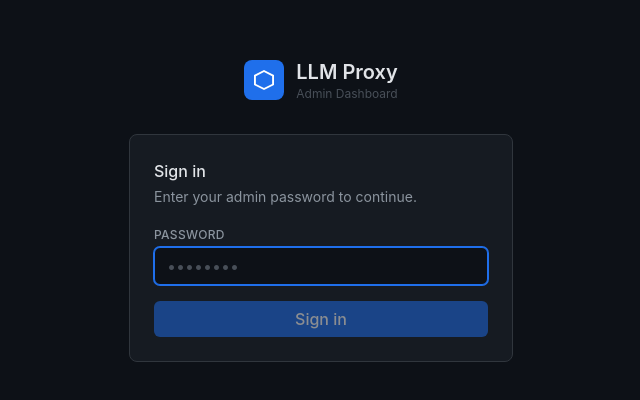
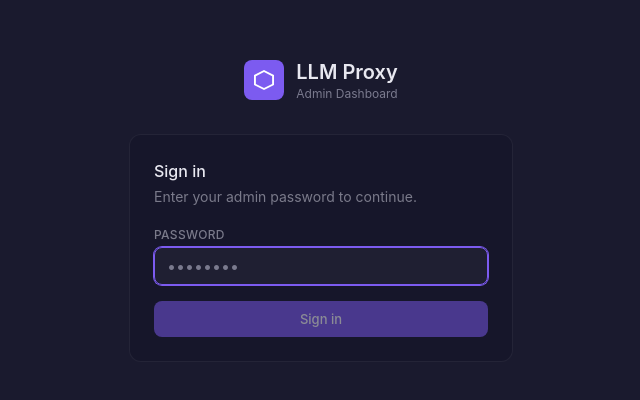
Before and after one commit to darkraise/llm-proxy, a React (Vite) app in the folder web/: page /admin/login in a window 1280 px wide. Shown: the part 190-590 px from the top of the page, without its empty margins (319-959 px from the left). Built offline with nearby package versions, Linux system fonts and the light colour scheme.

Commit message:
feat(web): add lucide-react and CSS variable theme system
CSS custom properties for dark/light mode with color-mix() for
opacity variants. Updated Tailwind config to reference theme
variables instead of hardcoded hex colors.

```diff
--- a/web/package.json
+++ b/web/package.json
@@ -9,6 +9,7 @@
     "preview": "vite preview"
   },
   "dependencies": {
+    "lucide-react": "^1.7.0",
     "react": "^18.3.1",
     "react-dom": "^18.3.1",
     "react-router-dom": "^6.26.2",
--- a/web/src/index.css
+++ b/web/src/index.css
@@ -2,7 +2,47 @@
 @tailwind components;
 @tailwind utilities;
 
+:root {
+  --surface: #1a1a2e;
+  --surface-raised: #16162a;
+  --surface-overlay: #1e1e36;
+  --border: rgba(255,255,255,0.06);
+  --border-muted: rgba(255,255,255,0.03);
+  --text-primary: #e8e8f0;
+  --text-secondary: #7a7a8a;
+  --text-muted: #7a7a8e;
+  --accent: #7c5bf0;
+  --accent-light: #a78bfa;
+  --accent-muted: rgba(124,91,240,0.12);
+  --accent-gradient: linear-gradient(135deg, #7c5bf0, #5b8cf0);
+  --success: #52c41a;
+  --warning: #faad14;
+  --error: #f85149;
+}
+
+[data-theme="light"] {
+  --surface: #ffffff;
+  --surface-raised: #f8f9fa;
+  --surface-overlay: #ffffff;
+  --border: rgba(0,0,0,0.08);
+  --border-muted: rgba(0,0,0,0.04);
+  --text-primary: #1a1a2e;
+  --text-secondary: #6b7280;
+  --text-muted: #9ca3af;
+  --accent: #7c5bf0;
+  --accent-light: #6d4ed6;
+  --accent-muted: rgba(124,91,240,0.08);
+  --accent-gradient: linear-gradient(135deg, #7c5bf0, #5b8cf0);
+  --success: #16a34a;
+  --warning: #d97706;
+  --error: #dc2626;
+}
+
 @layer base {
+  html {
+    color-scheme: dark;
+  }
+
   html,
   body,
   #root {
@@ -10,8 +50,9 @@
   }
 
   body {
-    @apply bg-surface text-text-primary font-sans antialiased text-base;
-    color-scheme: dark;
+    background: var(--surface);
+    color: var(--text-primary);
+    @apply font-sans antialiased text-base;
   }
 
   * {
@@ -23,29 +64,30 @@
   }
 
   ::-webkit-scrollbar-track {
-    @apply bg-surface-raised;
+    background: var(--surface-raised);
   }
 
   ::-webkit-scrollbar-thumb {
-    @apply bg-border rounded-full;
+    background: var(--border);
+    @apply rounded-full;
   }
 
   ::-webkit-scrollbar-thumb:hover {
-    @apply bg-text-muted;
+    background: var(--text-muted);
   }
 }
 
 @layer components {
   .card {
-    @apply bg-surface-raised border border-border rounded-lg;
+    @apply bg-surface-raised border border-border rounded-xl;
   }
 
   .btn {
-    @apply inline-flex items-center justify-center gap-2 px-3 py-1.5 rounded-md font-medium transition-colors focus:outline-none focus:ring-2 focus:ring-accent focus:ring-offset-1 focus:ring-offset-surface;
+    @apply inline-flex items-center justify-center gap-2 px-3 py-1.5 rounded-lg text-[13px] font-medium transition-colors focus:outline-none focus:ring-2 focus:ring-accent focus:ring-offset-1 focus:ring-offset-surface;
   }
 
   .btn-primary {
-    @apply btn bg-accent hover:bg-accent-hover text-white;
+    @apply btn bg-accent hover:bg-accent-light text-white;
   }
 
   .btn-secondary {
@@ -53,12 +95,24 @@
   }
 
   .btn-danger {
-    @apply btn bg-error/10 hover:bg-error/20 text-error border border-error/30;
+    @apply btn text-error border;
+    background: color-mix(in srgb, var(--error) 10%, transparent);
+    border-color: color-mix(in srgb, var(--error) 30%, transparent);
+  }
+
+  .btn-danger:hover {
+    background: color-mix(in srgb, var(--error) 20%, transparent);
   }
 
   .input {
-    @apply w-full bg-surface border border-border rounded-md px-3 py-1.5 text-text-primary placeholder-text-muted
-      focus:outline-none focus:border-accent focus:ring-1 focus:ring-accent transition-colors;
+    @apply w-full rounded-lg px-3 py-1.5 text-text-primary placeholder-text-muted
+      focus:outline-none focus:ring-1 focus:ring-accent transition-colors;
+    background: rgba(255,255,255,0.04);
+    border: 1px solid rgba(255,255,255,0.1);
+  }
+
+  .input:focus {
+    border-color: var(--accent);
   }
 
   .label {
@@ -69,7 +123,7 @@
     @apply appearance-none w-4 h-4 rounded border border-border bg-surface cursor-pointer
       transition-colors shrink-0
       checked:bg-accent checked:border-accent
-      focus:outline-none focus:ring-2 focus:ring-accent/40 focus:ring-offset-0;
+      focus:outline-none focus:ring-2 focus:ring-accent-muted focus:ring-offset-0;
     background-image: none;
   }
 
@@ -81,19 +135,22 @@
   }
 
   .badge {
-    @apply inline-flex items-center px-2 py-0.5 rounded-full text-xs font-medium;
+    @apply inline-flex items-center px-2.5 py-0.5 rounded-[5px] text-[11px] font-medium;
   }
 
   .badge-success {
-    @apply badge bg-success/10 text-success;
+    @apply badge text-success;
+    background: color-mix(in srgb, var(--success) 10%, transparent);
   }
 
   .badge-error {
-    @apply badge bg-error/10 text-error;
+    @apply badge text-error;
+    background: color-mix(in srgb, var(--error) 10%, transparent);
   }
 
   .badge-warning {
-    @apply badge bg-warning/10 text-warning;
+    @apply badge text-warning;
+    background: color-mix(in srgb, var(--warning) 10%, transparent);
   }
 
   .badge-neutral {
@@ -101,6 +158,7 @@
   }
 
   .badge-accent {
-    @apply badge bg-accent/10 text-accent;
+    @apply badge text-accent;
+    background: color-mix(in srgb, var(--accent) 10%, transparent);
   }
 }
--- a/web/tailwind.config.js
+++ b/web/tailwind.config.js
@@ -1,37 +1,37 @@
 /** @type {import('tailwindcss').Config} */
 export default {
-  content: ['./index.html', './src/**/*.{ts,tsx}'],
+  content: ['./index.html', './src/**/*.{js,ts,jsx,tsx}'],
   theme: {
     extend: {
       colors: {
         surface: {
-          DEFAULT: '#0d1117',
-          raised: '#161b22',
-          overlay: '#1c2128',
+          DEFAULT: 'var(--surface)',
+          raised: 'var(--surface-raised)',
+          overlay: 'var(--surface-overlay)',
         },
         border: {
-          DEFAULT: '#30363d',
-          muted: '#21262d',
+          DEFAULT: 'var(--border)',
+          muted: 'var(--border-muted)',
         },
         text: {
-          primary: '#e1e4e8',
-          secondary: '#8b949e',
-          muted: '#484f58',
+          primary: 'var(--text-primary)',
+          secondary: 'var(--text-secondary)',
+          muted: 'var(--text-muted)',
         },
         accent: {
-          DEFAULT: '#1f6feb',
-          hover: '#388bfd',
-          muted: 'rgba(31,111,235,0.1)',
+          DEFAULT: 'var(--accent)',
+          light: 'var(--accent-light)',
+          muted: 'var(--accent-muted)',
         },
-        success: '#52c41a',
-        warning: '#faad14',
-        error: '#f85149',
+        success: 'var(--success)',
+        warning: 'var(--warning)',
+        error: 'var(--error)',
       },
       fontFamily: {
-        sans: ['-apple-system', 'BlinkMacSystemFont', '"Segoe UI"', 'Helvetica', 'Arial', 'sans-serif'],
-        mono: ['"SFMono-Regular"', 'Consolas', '"Liberation Mono"', 'Menlo', 'monospace'],
+        sans: ['-apple-system', 'BlinkMacSystemFont', 'Segoe UI', 'Noto Sans', 'Helvetica', 'Arial', 'sans-serif'],
+        mono: ['SFMono-Regular', 'Consolas', 'Liberation Mono', 'Menlo', 'monospace'],
       },
     },
   },
   plugins: [],
-}
+};
```
Also changed, not shown: 1 other file (tests, documents, lock files or other folders).
